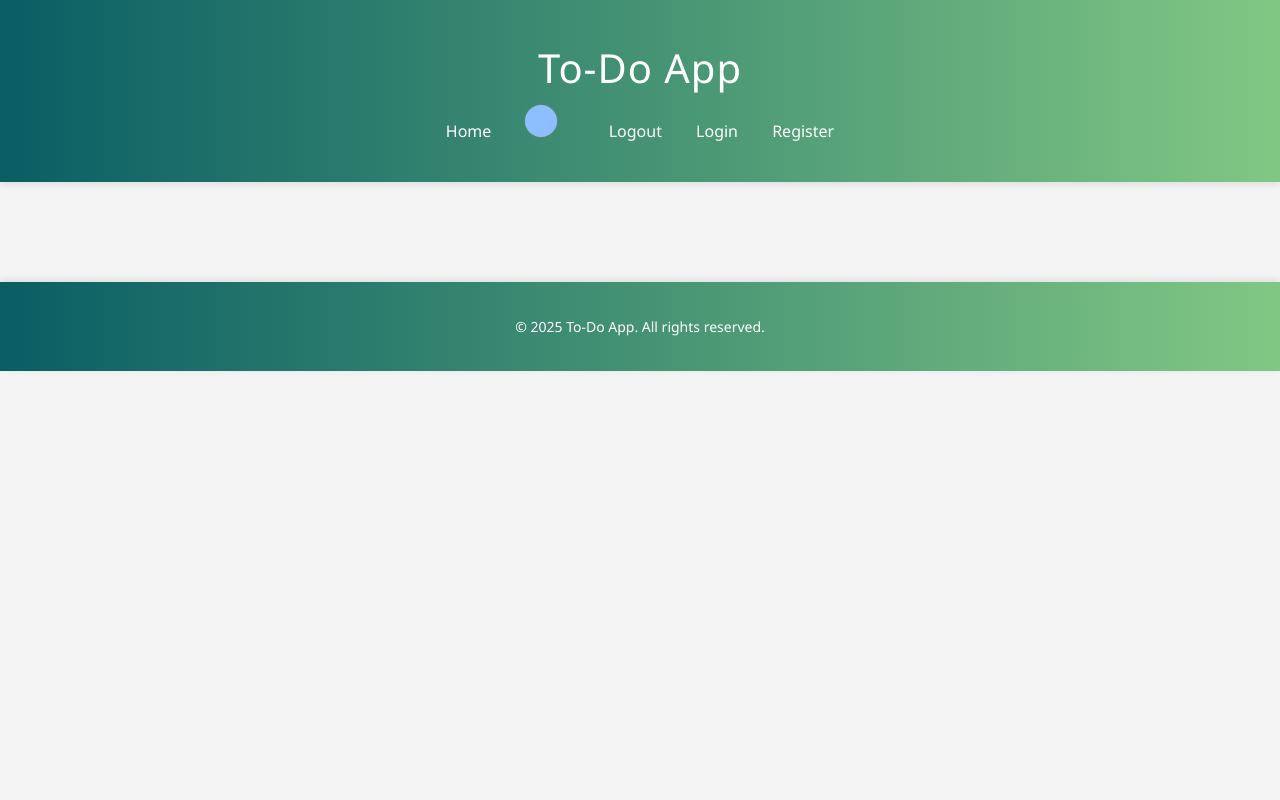
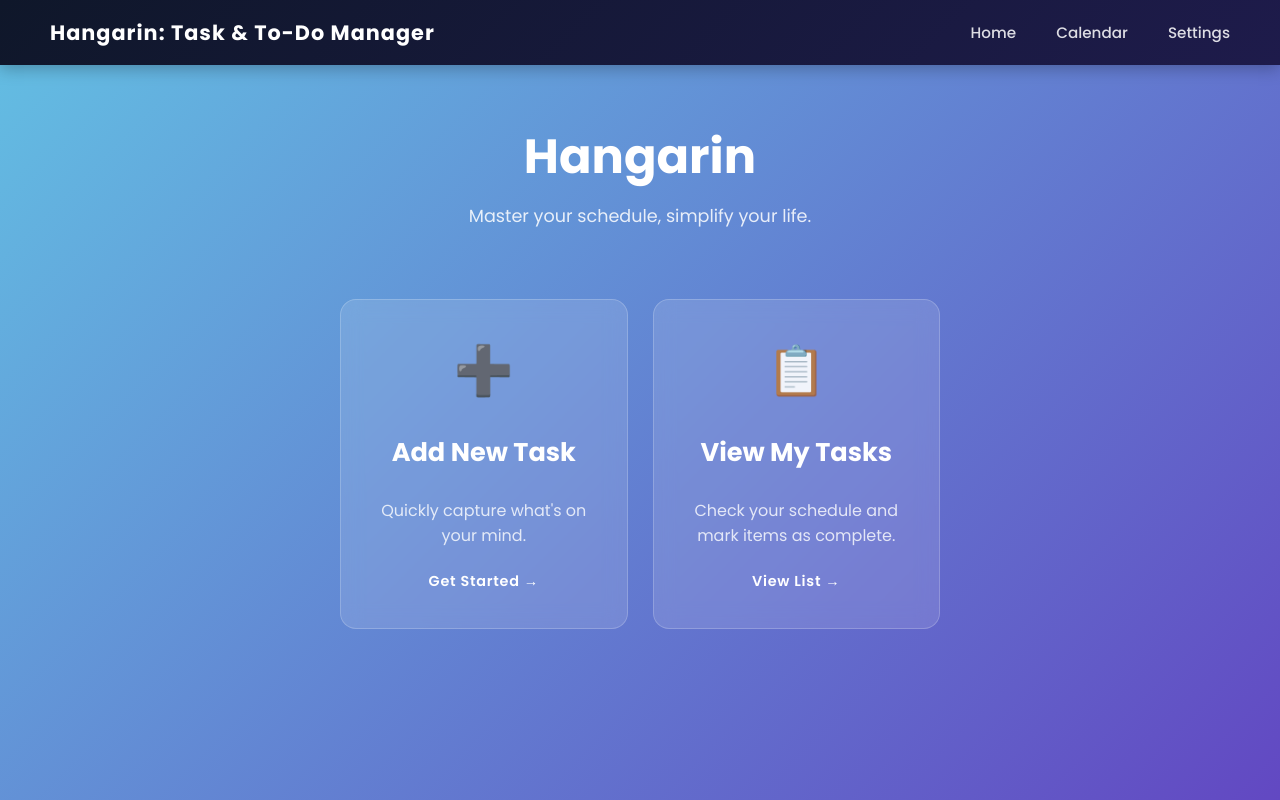
Before and after one commit to zel-06/hangarintodoapp, a Django app: page / in a window 1280 px wide. Run offline with Django 5.2, Linux system fonts and the light colour scheme; some libraries are stand-ins or nearby versions.

Commit message:
hangarin UI designing and list view implementation

```diff
--- a/projectsite/projectsite/urls.py
+++ b/projectsite/projectsite/urls.py
@@ -16,11 +16,15 @@ Including another URLconf
 """
 from django.contrib import admin
 from django.urls import path
-from tasktodomanager.views import HomePageView
+from tasktodomanager.views import HomePageView, TaskListView, TaskCreateView
 
 from tasktodomanager import views
 
 urlpatterns = [
     path('admin/', admin.site.urls),
-    path('', views.HomePageView.as_view(), name='home')
+    path('', views.HomePageView.as_view(), name='home'),
+
+    #Task
+    path('task_list/', TaskListView.as_view(), name='task-list'),
+    path('task_list/add', TaskCreateView.as_view(), name='task-add'),
 ]
--- a/projectsite/static/CSS/style.css
+++ b/projectsite/static/CSS/style.css
@@ -1,263 +1,376 @@
 body {
     margin: 0;
-    font-family: 'Segoe UI', Tahoma, Geneva, Verdana, sans-serif;
-    background-color: #f4f4f4;
+    font-family: 'Poppins', sans-serif;
+    background: linear-gradient(135deg, #63c0e3 0%, #6248c2 100%);
+    height: 100vh;
 }
 
-.container {
-    max-width: 800px;
-    margin: auto;
-    padding: 20px;
+/* Home.html */
+.home-container {
+    display: flex;
+    justify-content: center;
+    align-items: center;
+    height: calc(70vh - 60px);
+    text-align: center;
 }
 
-/* Header styles */
-header {
-    background: linear-gradient(to right, #095e64, #81C784);
+.hero-section h1 {
+    font-size: 3rem;
     color: white;
-    padding: 20px 0;
-    box-shadow: 0 2px 8px rgba(0, 0, 0, 0.1);
-}
-header h1 {
-    text-align: center;
-    margin: 0;
-    font-size: 2.5em;
-    font-weight: 300;
-    letter-spacing: 1px;
-}
-
-nav {
-    text-align: center;
-    margin-top: 10px;
-}
-
-nav a {
-    color: white;
-    text-decoration: none;
-    margin: 0 15px;
-    font-weight: 500;
-    transition: color 0.3s ease;
-}
-
-nav a:hover {
-    color: #e3c623;
-}
-
-/* Footer */
-footer{
-    background: linear-gradient(to right, #095e64, #81C784);
-    color: white;
-    padding: 15px 0;
-    text-align: center;
-    font-size: 14px;
-    margin-top: 60px;
-    box-shadow: 0 -2px 8px rgba(0, 0, 0, 0.1);
-}
-
-footer p {
     margin: 0;
 }
 
-/*flash messages*/
-
-.flash.success {color: green;}
-.flash.danger {columns: red;}
-.flash.info {columns: blue;}
-
-/*Login Form*/
-.login-box {
-    max-width: 400px;
-    margin: 40px auto;
-    padding: 30px;
-    background-color: white;
-    border-radius: 8px;
-    box-shadow: 0 0 10px rgba(0, 0, 0, 0.1);
+.tagline {
+    font-size: 1.1rem;
+    color: rgba(255,255,255,0.85);
+    margin: 10px 0 70px 0;
 }
 
-.login-box h2 {
-    text-align: center;
+.home-grid {
+    display: grid;
+    grid-template-columns: 1fr 1fr;
+    gap: 25px;
+    max-width: 600px;
+    margin: 0 auto;
+}
+
+.home-card {
+    position: relative;
+    background: rgba(255,255,255,0.12);
+    backdrop-filter: blur(10px);
+    padding: 35px;
+    border-radius: 16px;
+    text-decoration: none;
+    color: white;
+    border: 1px solid rgba(255,255,255,0.2);
+    overflow: hidden;
+    transition: 0.3s;
+}
+
+.home-card::before {
+    position: absolute;
+    content: '';
+    left: 0;
+    bottom: 0;
+    height: 4px;
+    width: 100%;
+    border-bottom: 3px solid transparent;
+    border-left: 3px solid transparent;
+    transform: translateX(100%);
+}
+
+.home-card::after {
+    position: absolute;
+    content: '';
+    top: 0;
+    left: 0;
+    width: 100%;
+    height: 4px;
+    border-top: 3px solid transparent;
+    border-right: 3px solid transparent;
+    transform: translateX(-100%);
+}
+
+.home-card:hover {
+    box-shadow: 0 10px 25px rgba(0,0,0,0.25);
+    transform: translateY(-5px);
+}
+
+.home-card:hover::before {
+    border-color: white;
+    height: 100%;
+    transform: translateX(0);
+    transition: .3s transform linear, .3s height linear .3s;
+}
+
+.home-card:hover::after {
+    border-color: white;
+    height: 100%;
+    transform: translateX(0);
+    transition: .3s transform linear, .3s height linear .5s;
+}
+
+.home-card .icon {
+    font-size: 3rem;
+    margin-bottom: 15px;
+    opacity: 0.9;
+}
+
+.home-card h3 {
+    font-size: 1.6rem;
+    color: white;
+}
+
+.home-card p {
+    color: rgba(255,255,255,0.8);
     margin-bottom: 20px;
 }
 
-.form-group {
-    margin-bottom: 20px;
-}
-
-.form-group label {
-    display: block;
-    font-weight: block;
-    margin-bottom: 6px;
-}
-
-.form-group input {
-    width: 100%;
-    padding: 12px;
-    font-size: 16px;
-    border-radius: 4px;
-    border: 1px solid #ccc;
-    box-sizing: border-box;
-    margin-bottom: 6px;
-}
-
-.btn {
-    background: linear-gradient(90deg, #43e97b 0%, #38f9d7 100%);
+.btn-text {
     color: white;
-    border: none;
-    padding: 12px;
-    width: 100%;
-    font-size: 16px;
-    border-radius: 4px;
-    cursor: pointer;
-}
-
-.btn:hover {
-    background: linear-gradient(270deg, #30d6b8 0%, #1acb55 100%);
-}
-
-.task-box {
-    max-width: 700px;
-    margin: 40px auto;
-    background-color: white;
-    padding: 25px;
-    border-radius: 8px;
-    box-shadow: 0 0 10px rgba(0, 0, 0, 0.1);
-}
-
-.task-form {
-    display: flex;
-    gap: 10px;
-    margin-bottom: 25px;
-}
-
-.task-form input[type="text"] {
-    flex: 1;
-    padding: 12px;
-    font-size: 16px;
-    border: 1px solid #ccc;
-    border-radius: 4px;
-}
-
-.task-form .btn {
-    padding: 12px 20px;
-    font-size: 16px;
-}
-
-.task-table {
-    width: 100%;
-    border-collapse: collapse;
-}
-
-.task-table th,
-.task-table td {
-    text-align: left;
-    padding: 12px;
-    border-bottom: 1px solid #ddd;
-}
-
-.task-table th{
-    background-color: #f2f2f2;
-}
-
-.btn-delete {
-    background: linear-gradient(to right, red, rgb(241, 77, 77));
-    color: white;
-    padding: 6px 12px;
-    font-size: 14px;
-    border-radius: 4px;
-    text-decoration: none;
-}
-
-.btn-delete:hover {
-    background: linear-gradient(to right, red, rgb(241, 77, 77));
-}
-
-.btn-del {
-    background: linear-gradient(to right, red, rgb(241, 77, 77));
-    color: #fff;
-    font-size: 14px;
-    border: none;
-    padding: 6px 12px;
-    border-radius: 4px;
-    cursor: pointer;
-}
-
-.btn-del:hover {
-    background: linear-gradient(to right, red, rgb(241, 77, 77));
+    font-weight: 600;
+    font-size: 0.9rem;
+    letter-spacing: 0.05em;
 }
 
 
 
-.badge {
-    padding: 5px 10px;
-    border-radius: 4px;
-    font-weight: bold;
+/* TOP NAVBAR */
+.navbar {
+    height: 65px;
+    padding: 0 50px;
+
+    display: flex;
+    align-items: center;
+    justify-content: space-between;
+
+    position: sticky;
+    top: 0;
+    z-index: 1000;
+
+    background: linear-gradient(135deg, #0f172a, #1e1b4b);
+    color: white;
+
+    box-shadow: 0 4px 15px rgba(0,0,0,0.25);
+}
+
+.navbar h2 {
+    margin: 0;
+    font-weight: 700;
+    letter-spacing: 1px;
+    font-size: 1.3rem;
+}
+
+.nav-links {
+    display: flex;
+    align-items: center;
+    gap: 40px;
+}
+
+
+.nav-links a {
+    position: relative;
+    color: rgba(255,255,255,0.85);
+    text-decoration: none;
+    font-weight: 500;
+    font-size: 0.95rem;
+    transition: 0.3s;
+}
+
+.nav-links a:hover {
     color: white;
 }
 
-.badge.pending {
-    background: linear-gradient(to right, #ffc107, #ffee07);
+.nav-links a::after {
+    content: "";
+    position: absolute;
+    left: 0;
+    bottom: -6px;
+
+    width: 0%;
+    height: 2px;
+
+    background: #63c0e3;
+    transition: width 0.3s ease;
 }
 
-.badge.working {
-    background: linear-gradient(to right, #49d3dd, #89ebd6);
+.nav-links a:hover::after {
+    width: 100%;
 }
 
-.badge.done {
-    background: linear-gradient(to right, #28a745, #05e93e);
+
+
+/* MAIN LAYOUT */
+.container {
+    display: flex;
 }
 
-.btn-small {
-    font-size: 12px;
-    padding: 6px 12px;
+.priority {
+    display: flex;
+    align-items: center;
+    gap: 8px;
+}
+
+.priority span {
+    width: 12px;
+    height: 12px;
+    border-radius: 4px;
+    display: inline-block;
+}
+
+.high { background: #ff4d4d; }
+.medium { background: #ff9f43; }
+.low { background: #3498db; }
+.none { background: #9aa0a6; }
+
+
+
+/* FORM */
+.form-row {
+    display: flex;
+    gap: 20px;
+    margin-bottom: 15px;
+}
+
+select, input {
+    padding: 8px;
+    border: 1px solid #ccc;
+    border-radius: 6px;
+}
+
+.task-title {
+    width: 100%;
+    font-size: 18px;
+    margin-bottom: 20px;
+}
+
+
+
+/* SUBTASK */
+.subtask {
+    display: flex;
+    align-items: center;
+    gap: 10px;
+    margin: 8px 0;
+}
+
+
+
+/* NOTES */
+textarea {
+    width: 100%;
+    height: 90px;
+    padding: 10px;
+    border-radius: 6px;
+    border: 1px solid #ccc;
+}
+
+
+
+/* BUTTONS */
+.buttons {
+    margin-top: 20px;
+    display: flex;
+    justify-content: space-between;
+}
+
+button {
+  padding: 12.5px 30px;
+  border: 0;
+  border-radius: 100px;
+  background-color: #2ba8fb;
+  color: #ffffff;
+  font-weight: Bold;
+  transition: all 0.5s;
+  -webkit-transition: all 0.5s;
+}
+
+button:hover {
+  background-color: #6fc5ff;
+  box-shadow: 0 0 20px #6fc5ff50;
+  transform: scale(1.1);
+}
+
+button:active {
+  background-color: #3d94cf;
+  transition: all 0.25s;
+  -webkit-transition: all 0.25s;
+  box-shadow: none;
+  transform: scale(0.98);
+}
+
+
+.btn {
+    padding: 10px 20px;
     border: none;
-    background: linear-gradient(to right, #4e555a, #6c767d);
-    color: white;
-    border-radius: 4px;
+    border-radius: 6px;
     cursor: pointer;
 }
 
-.btn-small:hover {
-    background-color: #495057;
+.save {
+    background: #2d7df6;
+    color: white;
 }
 
-.btn-clear {
-    background: linear-gradient(90deg, #c31432 0%, #ff4e50 100%);
-    transition: background 0.3s, box-shadow 0.3s, transform 0.18s;
-    margin-bottom: 10px;
+.cancel {
+    background: #fc6060;
 }
 
-.btn-clear:hover {
-    background: linear-gradient(270deg, #240b36 0%, #c31432 100%);
-    box-shadow: 0 6px 18px rgba(195, 20, 50, 0.18), 0 1.5px 4px rgba(0,0,0,0.06);
+.delete {
+    background: #ff4d4d;
+    color: white;
 }
 
-.profile-info {
-  display: inline-block;
-  align-items: center;
-  margin-right: 1em;
+
+
+/* task_list.html */
+.main {
+    flex: 1;
+    padding: 60px 80px;
+    margin: 0;
+    background: none;
+    box-shadow: none;
+    border-radius: 0;
 }
 
-.profile-circle {
-  display: inline-block;
-  width: 32px;
-  height: 32px;
-  background: #8dbfff;
-  border-radius: 50%;
-  color: #fff;
-  text-align: center;
-  line-height: 32px;
-  font-size: 1.2em;
-  font-weight: bold;
-  margin-right: 1px;
-  box-shadow: 0 0 2px #888;
-}
-.profile-link {
-  text-decoration: none;
-}
-.profile-username {
-  font-weight: 600;
-  color: white;
+h1 {
+    color: white;
 }
 
-.profile-username:hover {
-    color: #e3c623;
+p {
+    color: rgba(255,255,255,0.85);
 }
+
+table {
+    width: 100%;
+    border-collapse: collapse;
+    margin-top: 30px;
+    background: rgba(26, 26, 26, 0.258);
+    backdrop-filter: blur(6px);
+    border-radius: 12px;
+    overflow: hidden;
+}
+
+th {
+    text-align: left;
+    padding: 16px;
+    color: white;
+    font-weight: 600;
+    border-bottom: 1px solid rgba(255,255,255,0.2);
+}
+
+td {
+    padding: 16px;
+    color: white;
+    border-bottom: 1px solid rgba(255,255,255,0.1);
+}
+
+tr:hover {
+    background: rgba(255,255,255,0.1);
+}
+
+.priority-high { color: #e53e3e; font-weight: bold; }
+.priority-medium { color: #dd6b20; }
+.priority-low { color: #38a169; }
+
+.category-tag {
+    background: rgba(255,255,255,0.2);
+    color: white;
+    padding: 4px 10px;
+    border-radius: 6px;
+}
+
+.add-task-btn {
+    display: inline-block;
+    background: white;
+    color: #6248c2;
+    padding: 12px 22px;
+    border-radius: 8px;
+    text-decoration: none;
+    font-weight: 600;
+    transition: 0.2s;
+}
+
+.add-task-btn:hover {
+    transform: translateY(-2px);
+}
--- a/projectsite/static/js/script.js
+++ /dev/null
@@ -1 +0,0 @@
-console.log("To-Do app Javascript loaded")
--- a/projectsite/tasktodomanager/views.py
+++ b/projectsite/tasktodomanager/views.py
@@ -1,10 +1,27 @@
 from django.shortcuts import render
 
 from django.views.generic.list import ListView
+from django.views.generic.edit import CreateView
 from tasktodomanager.models import Category, Task
+from tasktodomanager.forms import TaskForm
+from django.urls import reverse_lazy
+from django.db.models import Q
 
-# Create your views here.
+
 class HomePageView(ListView):
     model = Task
     context_object_name = 'home'
     template_name = "home.html"
+
+class TaskListView(ListView):
+    model = Task
+    context_object_name = 'task'
+    template_name = 'task_list.html'
+    paginate_by = 5
+    ordering = ['priority__name']
+
+class TaskCreateView(CreateView):
+    model = Task
+    form_class = TaskForm
+    template_name = 'task_form.html'
+    success_url = reverse_lazy('task-list')
--- a/projectsite/templates/base.html
+++ b/projectsite/templates/base.html
@@ -2,42 +2,29 @@
 
 <!DOCTYPE html>
 <html lang="en">
-  <head>
+<head>
     <meta charset="UTF-8" />
     <meta name="viewport" content="width=device-width, initial-scale=1.0" />
     <title>{% block title %}Hangarin: Task & To-Do Manager{% endblock %}</title>
-    <link
-      rel="stylesheet"
-      href="{% static 'CSS/style.css' %}"
-    />
-  </head>
-  <body>
-    <header>
-      <div class="container">
-        <h1>To-Do App</h1>
-        <nav>
-          <a href="">Home</a>
-          <span class="profile-info">
-            <a href="" class="profile-link">
-              <span class="profile-circle"></span>
-            </a>
-            <span class="profile-username"></span>
-          </span>
-          <a href="">Logout</a>
-          <a href="">Login</a>
-          <a href="">Register</a>
-        </nav>
-      </div>
-    </header>
+    <link href="https://fonts.googleapis.com/css2?family=Poppins:wght@300;400;500;600;700&display=swap" rel="stylesheet">
+    <link rel="stylesheet" href="{% static 'css/style.css' %}" />
+</head>
+<body>
 
-    <main class="container">
-      <div class=""></div>
-    </main>
+    <div class="navbar">
+        <h2>Hangarin: Task & To-Do Manager</h2>
+        <div class="nav-links">
+            <a href="{% url 'home' %}">Home</a>
+            <a href="#">Calendar</a>
+            <a href="#">Settings</a>
+        </div>
+    </div>
 
-    <footer>
-      <div class="container">
-        <p>&copy; 2025 To-Do App. All rights reserved.</p>
-      </div>
-    </footer>
-  </body>
+        <div class="main">
+            {% block content %}
+            {% endblock %}
+        </div>
+    </div>
+
+</body>
 </html>
--- a/projectsite/templates/home.html
+++ b/projectsite/templates/home.html
@@ -1,8 +1,27 @@
-{% extends "base.html" %}
+{% extends 'base.html' %}
+{% load static %}
 
 {% block content %}
+<div class="home-container">
+    <div class="hero-section">
+        <h1>Hangarin</h1>
+        <p class="tagline">Master your schedule, simplify your life.</p>
 
-<h1>Welcome to Hangarin</h1>
-<p>Your personal task manager.</p>
+        <div class="home-grid">
+            <a href="{% url 'task-add' %}" class="home-card">
+                <div class="icon">➕</div>
+                <h3>Add New Task</h3>
+                <p>Quickly capture what's on your mind.</p>
+                <span class="btn-text">Get Started →</span>
+            </a>
 
+            <a href="{% url 'task-list' %}" class="home-card">
+                <div class="icon">📋</div>
+                <h3>View My Tasks</h3>
+                <p>Check your schedule and mark items as complete.</p>
+                <span class="btn-text">View List →</span>
+            </a>
+        </div>
+    </div>
+</div>
 {% endblock %}
```
Also changed, not shown: projectsite/tasktodomanager/forms.py (added, +8 -0 lines), projectsite/templates/task_form.html (added, +31 -0 lines), projectsite/templates/task_list.html (added, +38 -0 lines).
